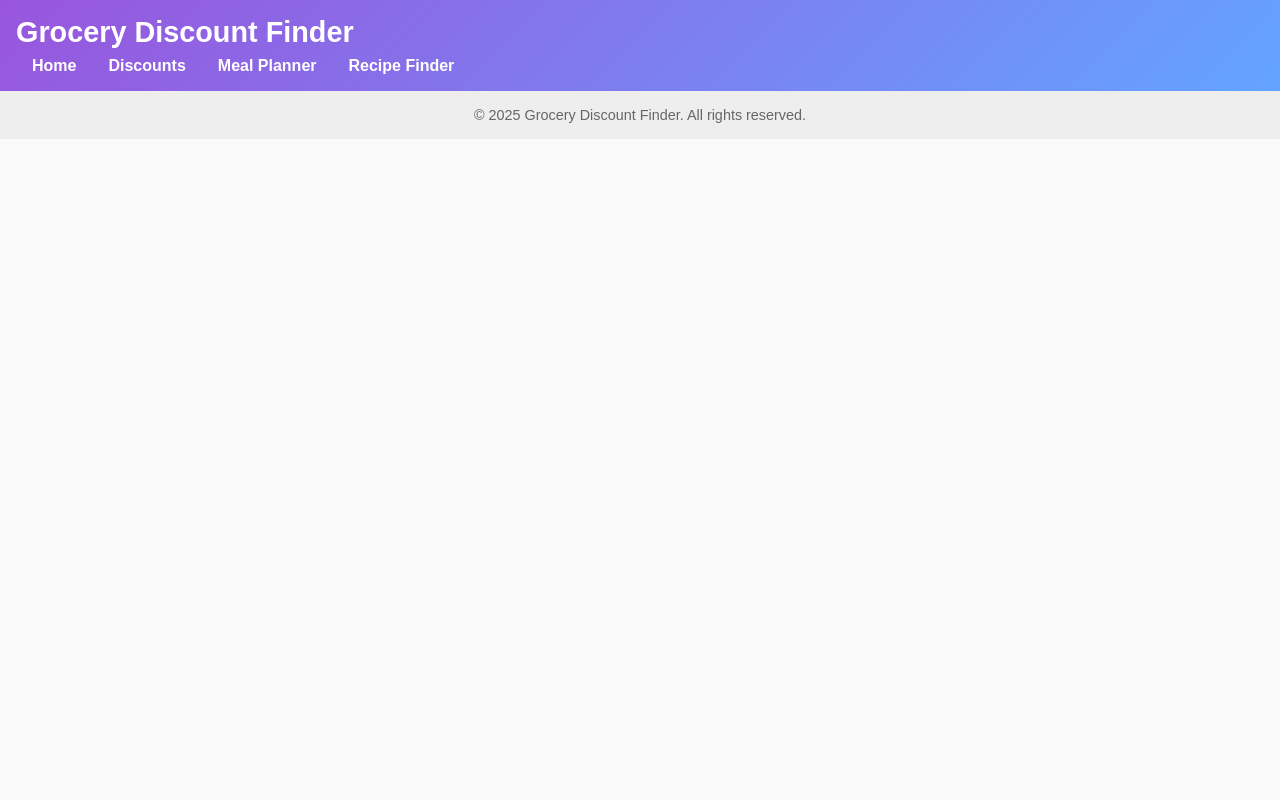
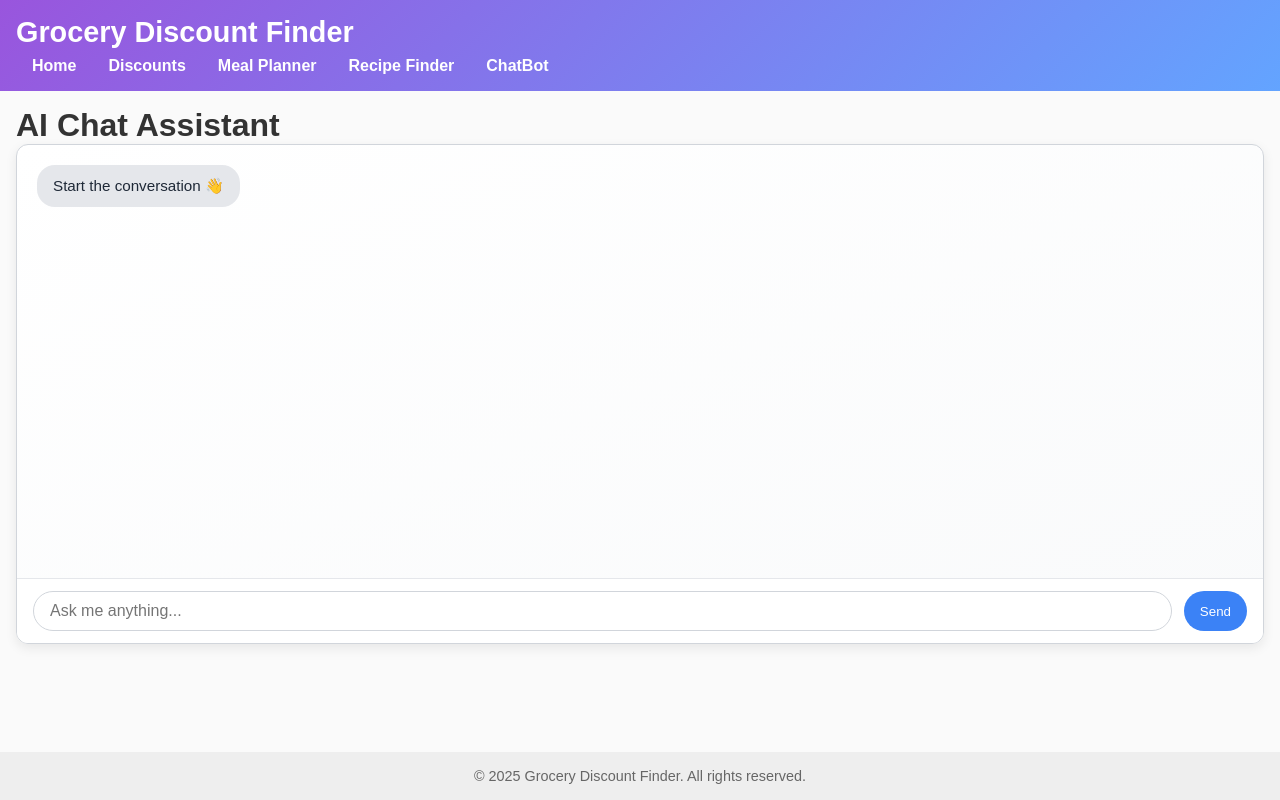
Before and after one commit to Yuanzhe2333/CS6365-Project, a React (Vite) app in the folder frontend/: page /ChatBot in a window 1280 px wide. Built offline with nearby package versions, Linux system fonts and the light colour scheme.

Commit message:
upload chatbot

```diff
--- a/frontend/src/App.jsx
+++ b/frontend/src/App.jsx
@@ -8,6 +8,7 @@ import Home from "./pages/Home";
 import GroceryDiscounts from "./pages/GroceryDiscounts";
 import MealPlanner from "./pages/MealPlanner";
 import RecipeFinder from "./pages/RecipeFinder";
+import ChatPage from './pages/ChatPage';
 
 function App() {
   return (
@@ -19,6 +20,7 @@ function App() {
         <Route path="/discounts" element={<GroceryDiscounts />} />
         <Route path="/meal-planner" element={<MealPlanner />} />
         <Route path="/recipes" element={<RecipeFinder />} />
+        <Route path="/ChatBot" element={<ChatPage />} />
       </Routes>
 
       <Footer />
--- a/frontend/src/Header.jsx
+++ b/frontend/src/Header.jsx
@@ -11,6 +11,7 @@ function Header() {
         <Link to="/discounts">Discounts</Link>
         <Link to="/meal-planner">Meal Planner</Link>
         <Link to="/recipes">Recipe Finder</Link>
+        <Link to="/ChatBot">ChatBot</Link>
       </nav>
     </header>
   );
--- /dev/null
+++ b/frontend/src/assets/ChatBot.css
@@ -0,0 +1,86 @@
+/* ChatBot.css */
+
+.chatbot-container {
+    display: flex;
+    flex-direction: column;
+    height: 500px;
+    border: 1px solid #d1d5db;
+    background: linear-gradient(to bottom right, #ffffff, #f9fafb);
+    border-radius: 12px;
+    box-shadow: 0 4px 12px rgba(0, 0, 0, 0.08);
+    overflow: hidden;
+  }
+
+  .chatbot-messages {
+    flex: 1;
+    overflow-y: auto;
+    padding: 20px;
+    gap: 16px;
+    display: flex;
+    flex-direction: column;
+  }
+
+  .chatbot-message {
+    max-width: 70%;
+    padding: 12px 16px;
+    border-radius: 18px;
+    font-size: 0.95rem;
+    white-space: pre-wrap;
+    word-break: break-word;
+  }
+
+  .chatbot-message.user {
+    align-self: flex-end;
+    background-color: #3b82f6;
+    color: white;
+  }
+
+  .chatbot-message.bot {
+    align-self: flex-start;
+    background-color: #e5e7eb;
+    color: #1f2937;
+  }
+
+  .chatbot-input-area {
+    display: flex;
+    padding: 12px 16px;
+    border-top: 1px solid #e5e7eb;
+    gap: 12px;
+    background-color: white;
+  }
+
+  .chatbot-input-area input {
+    flex: 1;
+    padding: 10px 16px;
+    border: 1px solid #d1d5db;
+    border-radius: 9999px;
+    font-size: 1rem;
+    outline: none;
+  }
+
+  .chatbot-input-area input:focus {
+    border-color: #3b82f6;
+    box-shadow: 0 0 0 2px rgba(59, 130, 246, 0.3);
+  }
+
+  .chatbot-input-area button {
+    padding: 10px 16px;
+    border: none;
+    background-color: #3b82f6;
+    color: white;
+    border-radius: 9999px;
+    cursor: pointer;
+    transition: background-color 0.2s;
+  }
+
+  .chatbot-input-area button:hover {
+    background-color: #2563eb;
+  }
+
+  .scrollbar-thin::-webkit-scrollbar {
+    width: 6px;
+  }
+  .scrollbar-thin::-webkit-scrollbar-thumb {
+    background-color: #cbd5e1;
+    border-radius: 4px;
+  }
--- /dev/null
+++ b/frontend/src/assets/ChatBot.jsx
@@ -0,0 +1,69 @@
+import React, { useState, useRef, useEffect } from 'react';
+import './ChatBot.css';
+
+const ChatBot = () => {
+  const [input, setInput] = useState('');
+  const [messages, setMessages] = useState([]);
+  const chatBoxRef = useRef(null);
+
+  const sendMessage = async () => {
+    if (!input.trim()) return;
+
+    const userMessage = { sender: 'user', text: input };
+    setMessages((prev) => [...prev, userMessage]);
+    setInput('');
+
+    try {
+      const response = await fetch('/api/chat', {
+        method: 'POST',
+        headers: { 'Content-Type': 'application/json' },
+        body: JSON.stringify({ prompt: input }),
+      });
+
+      const data = await response.json();
+      const botMessage = { sender: 'bot', text: data.reply };
+      setMessages((prev) => [...prev, botMessage]);
+    } catch (error) {
+      const errorMsg = { sender: 'bot', text: '⚠️ Error contacting the server.' };
+      setMessages((prev) => [...prev, errorMsg]);
+    }
+  };
+
+  useEffect(() => {
+    chatBoxRef.current?.scrollTo({
+      top: chatBoxRef.current.scrollHeight,
+      behavior: 'smooth',
+    });
+  }, [messages]);
+
+  return (
+    <div className="chatbot-container">
+        <div ref={chatBoxRef} className="chatbot-messages scrollbar-thin">
+            {messages.length === 0 && (
+            <div className="chatbot-message bot">Start the conversation 👋</div>
+            )}
+            {messages.map((msg, idx) => (
+            <div
+                key={idx}
+                className={`chatbot-message ${msg.sender === 'user' ? 'user' : 'bot'}`}
+            >
+                {msg.text}
+            </div>
+            ))}
+        </div>
+
+        <div className="chatbot-input-area">
+            <input
+            type="text"
+            value={input}
+            onChange={(e) => setInput(e.target.value)}
+            onKeyDown={(e) => e.key === 'Enter' && sendMessage()}
+            placeholder="Ask me anything..."
+            />
+            <button onClick={sendMessage}>Send</button>
+        </div>
+    </div>
+  );
+};
+
+export default ChatBot;
--- /dev/null
+++ b/frontend/src/pages/ChatPage.jsx
@@ -0,0 +1,15 @@
+import React from 'react';
+import ChatBot from '../assets/ChatBot';
+
+const ChatPage = () => {
+  return (
+    <main className="flex flex-col items-center justify-center min-h-screen bg-gray-50 px-4 py-10">
+      <h1 className="text-2xl font-bold mb-6">AI Chat Assistant</h1>
+      <div className="w-full max-w-2xl">
+        <ChatBot />
+      </div>
+    </main>
+  );
+};
+
+export default ChatPage;
--- a/frontend/src/pages/Home.jsx
+++ b/frontend/src/pages/Home.jsx
@@ -1,5 +1,5 @@
 import React from "react";
-
+import ChatBot from '../assets/ChatBot.jsx';
 function Home() {
   return (
     <main className="home-page">
@@ -14,6 +14,9 @@ function Home() {
         Use the navigation above to explore discounted groceries, plan your
         weekly meals, or find exciting recipes.
       </p>
+
+
+
     </main>
   );
 }
```
Also changed, not shown: frontend/server.js (added, +35 -0 lines).
